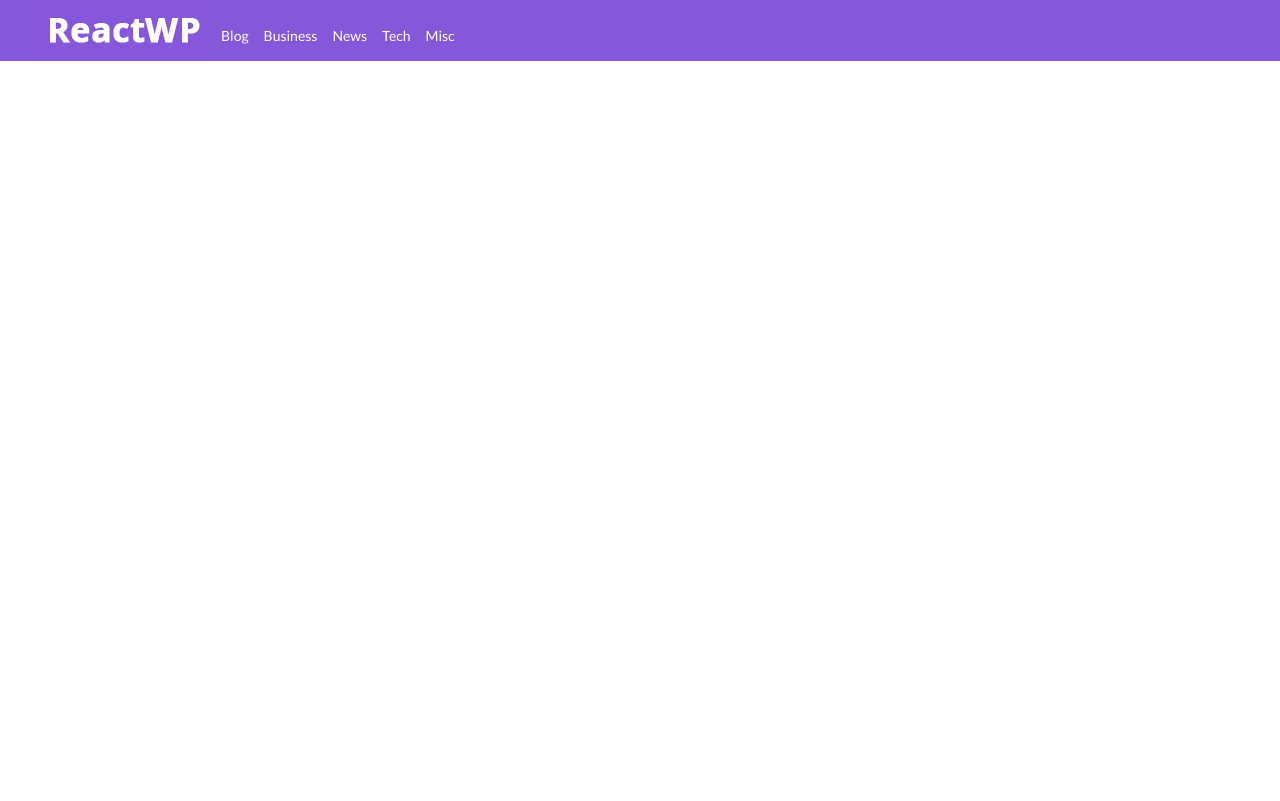
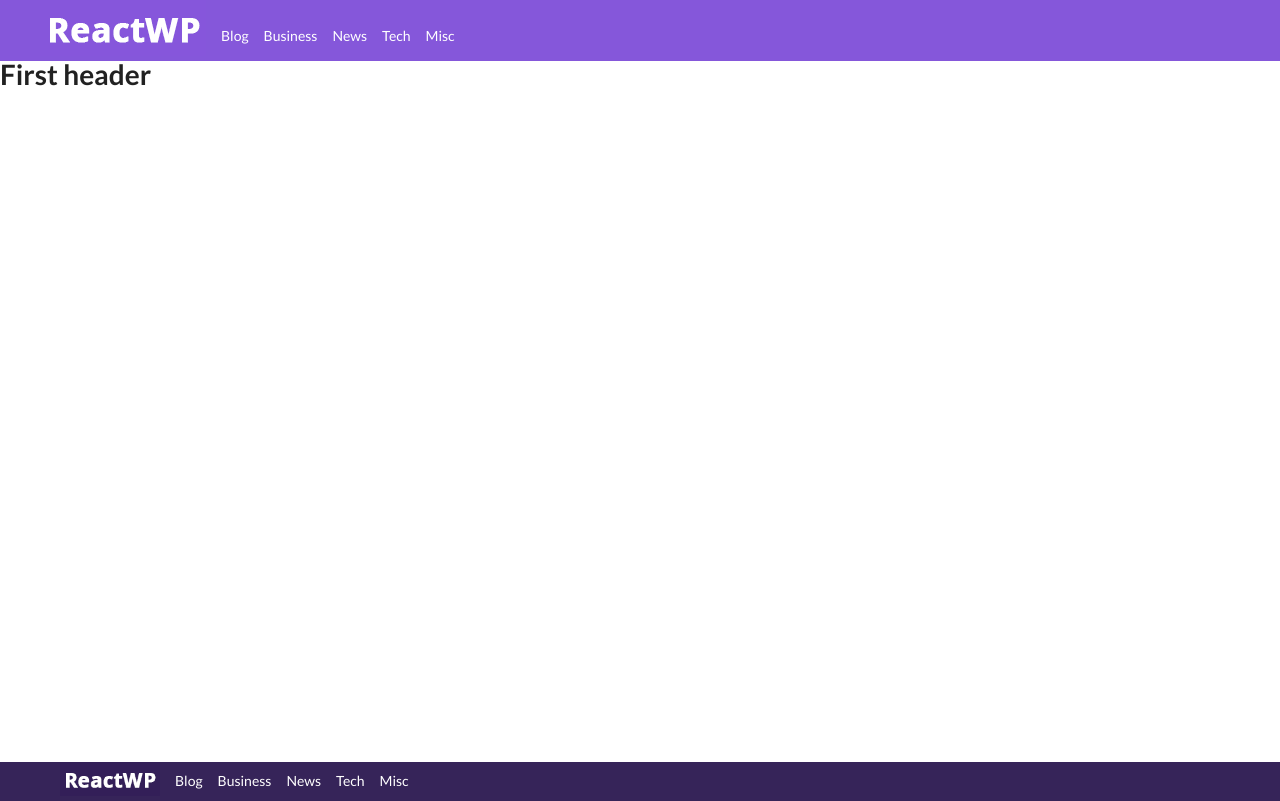
Before and after one commit to DanGrinblat/ReactWP, a React (Create React App) app: page /blog/1 in a window 1280 px wide. Built offline with nearby package versions, Linux system fonts and the light colour scheme.

Commit message:
Refactored CSS and filenames

```diff
--- a/src/components/App.js
+++ b/src/components/App.js
@@ -2,7 +2,7 @@ import React from "react";
 import Header from "./Header";
 import Footer from "./Footer";
 import BlogHome from "./BlogHome";
-import SinglePost from "./SinglePost";
+import PostPage from "./PostPage";
 import { Router, Route } from "react-router-dom";
 import history from "./history";
 
@@ -28,11 +28,7 @@ class App extends React.Component {
 							/>
 						)}
 					/>
-					<Route
-						path="/blog/:postname"
-						exact
-						component={SinglePost}
-					/>
+					<Route path="/blog/:postname" exact component={PostPage} />
 					<Footer />
 				</Router>
 			</div>
--- a/src/components/BlogHome.js
+++ b/src/components/BlogHome.js
@@ -1,4 +1,3 @@
-import "./BlogHome.css";
 import React from "react";
 import PostList from "./PostList";
 import Pagination from "./Pagination";
--- a/src/components/Footer.js
+++ b/src/components/Footer.js
@@ -6,7 +6,7 @@ import logo from "../images/logo-footer.png";
 
 const Footer = () => {
 	return (
-		<div className="  footer">
+		<div className="footer">
 			<Link to="/" className="footer-inline-block">
 				<img className="footerLogo" src={logo} alt="Logo" />
 			</Link>
--- a/src/components/Header.css
+++ b/src/components/Header.css
@@ -1,4 +1,4 @@
-.header {
+.topHeader {
 	background-color: #8557da;
 	color: #000000;
 	width: 100%;
--- a/src/components/Header.js
+++ b/src/components/Header.js
@@ -7,7 +7,7 @@ class Header extends React.Component {
 	//Hardcoded Categories for demo
 	render() {
 		return (
-			<div className="header sticky">
+			<div className="topHeader sticky">
 				<Link to="/" className="headerLogo header-inline-block">
 					<img src={logo} alt="Logo" />
 				</Link>
--- a/src/components/Pagination.js
+++ b/src/components/Pagination.js
@@ -1,3 +1,4 @@
+import "./Pagination.css";
 import React from "react";
 
 class Pagination extends React.Component {
--- a/src/components/PostList.js
+++ b/src/components/PostList.js
@@ -1,6 +1,7 @@
-import "./PostList";
+import "./PostList.css";
 import React from "react";
-import Post from "./Post";
+import { Link } from "react-router-dom";
+import PostSummary from "./PostSummary";
 
 class PostList extends React.Component {
 	renderList() {
@@ -14,7 +15,9 @@ class PostList extends React.Component {
 			return (
 				<div key={post.id} className="equal width column">
 					<center>
-						<Post post={post} />
+						<Link to={`/blog/${post.slug}`}>
+							<PostSummary post={post} />
+						</Link>
 					</center>
 				</div>
 			);
--- /dev/null
+++ b/src/components/PostPage.css
@@ -0,0 +1,5 @@
+/* Make room for the footer */
+.post-page {
+	height: 100%;
+	margin-bottom: -34px !important;
+}
--- /dev/null
+++ b/src/components/PostPage.js
@@ -0,0 +1,16 @@
+//Single - Display post with full content
+import "./PostPage.css";
+import React from "react";
+
+class PostPage extends React.Component {
+	render() {
+		return (
+			<div className="post-page">
+				<h1 className="ui header">First header</h1>
+				<h1 className="ui header">First header</h1>
+			</div>
+		);
+	}
+}
+
+export default PostPage;
--- a/src/components/Post.js
+++ b/src/components/PostSummary.js
@@ -1,7 +1,6 @@
-import "./PostList.css";
 import React from "react";
 
-class Post extends React.Component {
+class PostSummary extends React.Component {
 	//Remove all HTML tags
 	strip(html) {
 		var tmp = document.createElement("div");
@@ -41,4 +40,4 @@ class Post extends React.Component {
 	}
 }
 
-export default Post;
+export default PostSummary;
--- a/src/components/SinglePost.js
+++ /dev/null
@@ -1,10 +0,0 @@
-//Single - Display post with full content
-import React from "react";
-
-class SinglePost extends React.Component {
-	render() {
-		return <div>Post</div>;
-	}
-}
-
-export default SinglePost;
```
Also changed, not shown: src/components/Pagination.css (line endings or trailing spaces).
